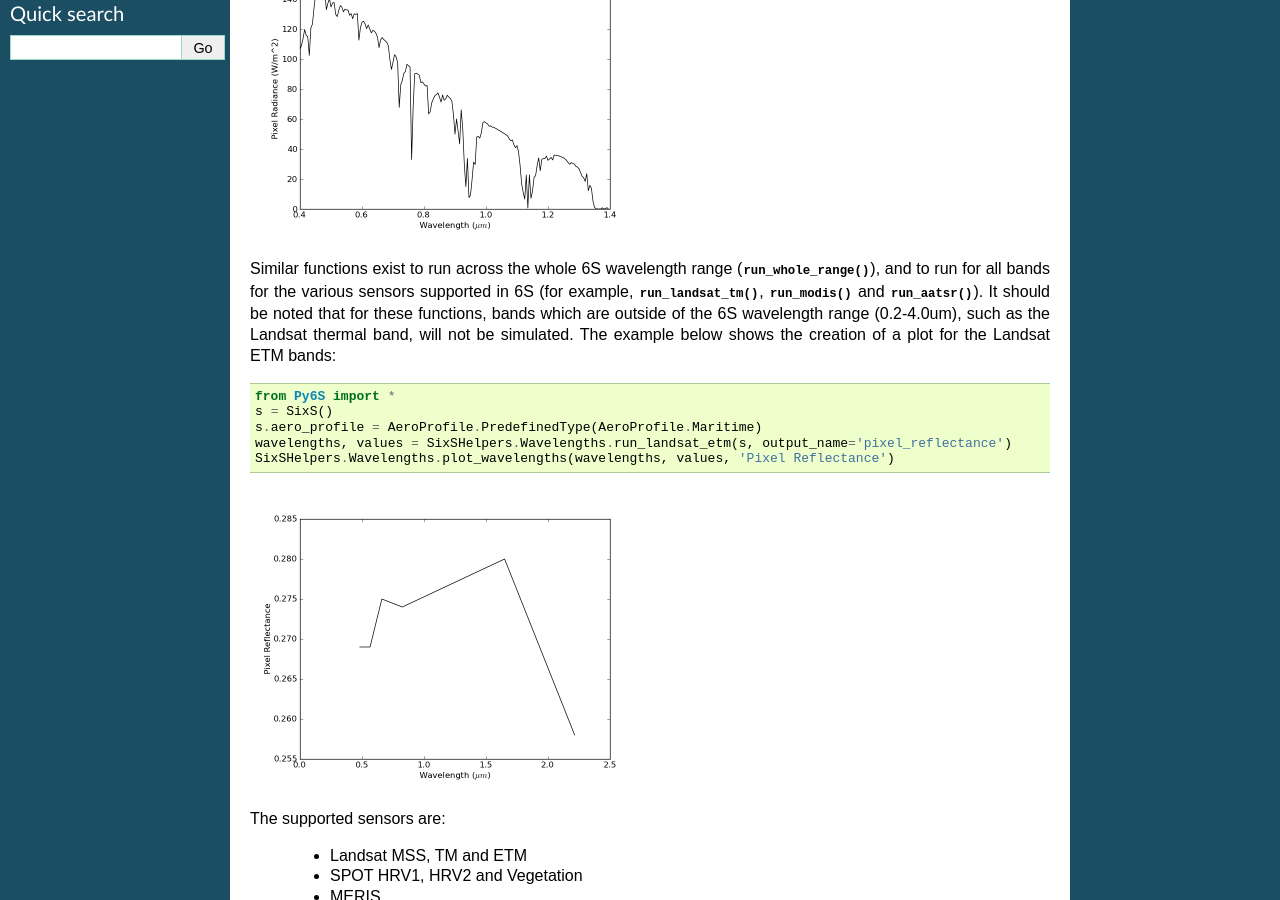
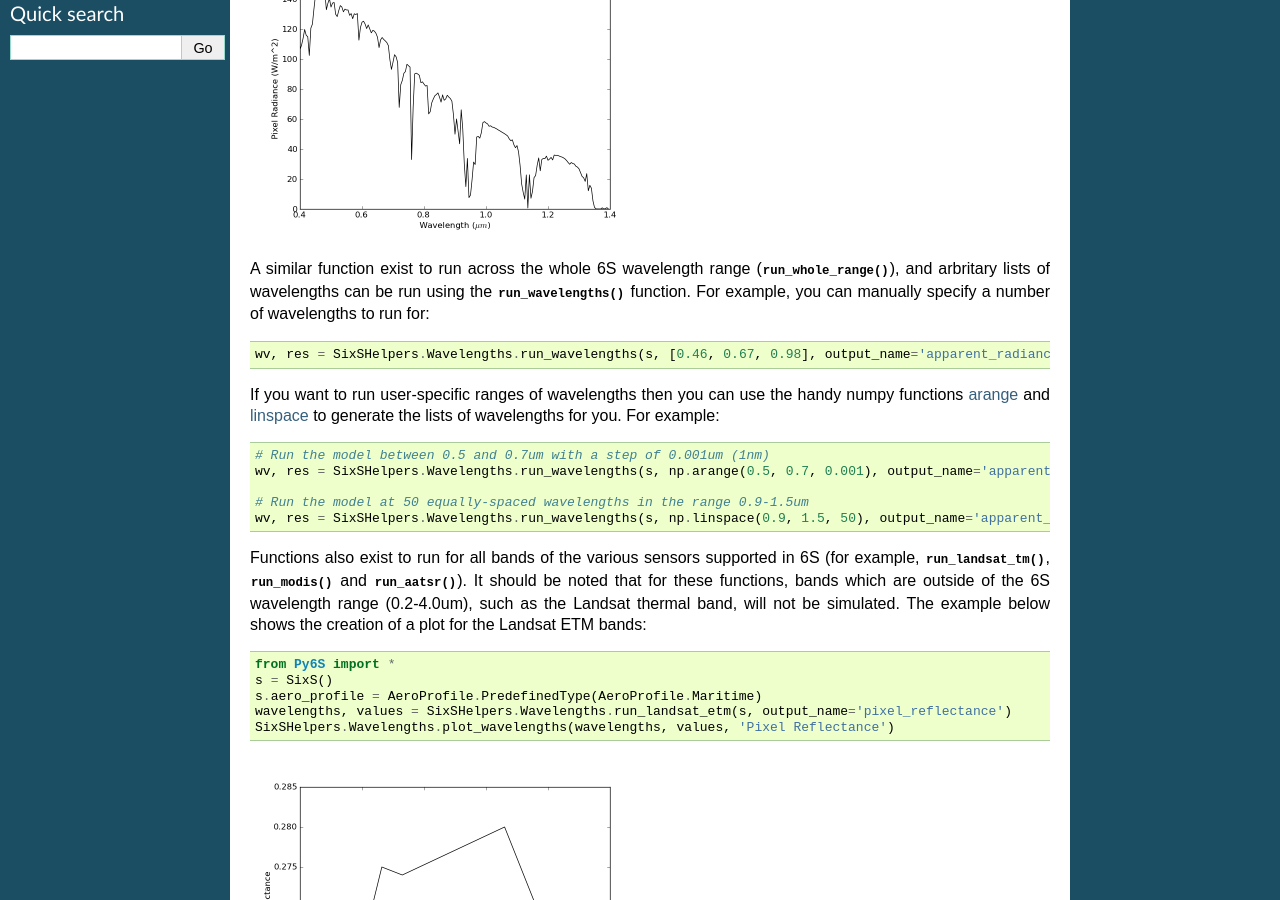
Before and after one commit to robintw/Py6S, a Sphinx documentation site: the page built from doc/source/helpers.rst, in a window 1280 px wide and 900 px high, scrolled down 489 px. Built offline with Sphinx 7.4.7, drawn with Linux system fonts in a browser that asks for light colours.

Commit message:
Updated docs, particularly for run_wavelengths using arange etc

```diff
--- a/doc/source/audience.rst
+++ b/doc/source/audience.rst
@@ -6,7 +6,7 @@ Py6S is an interface to the Second Simulation of the Satellite Signal in the Sol
 The best resources to gain some familiarity with these topics are:
 
 * A basic remote sensing textbook for information on the use of Radiative Transfer Models (look in your local academic library)
-* The original paper on 6S by Vermote et al `here <http://www2.geog.ucl.ac.uk/~mdisney/teaching/PPRS/papers/vermote_etal_IEEE_1997.pdf>`_
+* The original paper on 6S by `Vermote et al <http://www2.geog.ucl.ac.uk/~mdisney/teaching/PPRS/papers/vermote_etal_IEEE_1997.pdf>`_
 * The 6S manual, particularly the first section which introduces the conceptual basis of the model (the later parts document each function in the original Fortran code, which may be less useful), `here <http://6s.ltdri.org/6S_code2_thiner_stuff/6s_ltdri_org_manual.htm>`_.
 
 Py6S is a Python module, so you will need to have a basic understanding of Python programming to use the model. Don't worry too much though - you can use the model without being a Python expert! Some good tutorials for basic Python programming include `LearnPython <http://www.learnpython.org/>`_ and the `Google Python class <https://developers.google.com/edu/python/>`_.
--- a/doc/source/helpers.rst
+++ b/doc/source/helpers.rst
@@ -18,7 +18,19 @@ For example, the following code runs 6S simulations across the Visible-Near Infr
 .. image:: wv_plot.png
     :scale: 50
 
-Similar functions exist to run across the whole 6S wavelength range (:meth:`.run_whole_range`), and to run for all bands for the various sensors supported in 6S (for example, :meth:`.run_landsat_tm`, :meth:`.run_modis` and :meth:`.run_aatsr`). It should be noted that for these functions, bands which are outside of the 6S wavelength range (0.2-4.0um), such as the Landsat thermal band, will not be simulated. The example below shows the creation of a plot for the Landsat ETM bands::
+A similar function exist to run across the whole 6S wavelength range (:meth:`.run_whole_range`), and arbritary lists of wavelengths can be run using the :meth:`.run_wavelengths` function. For example, you can manually specify a number of wavelengths to run for::
+
+  wv, res = SixSHelpers.Wavelengths.run_wavelengths(s, [0.46, 0.67, 0.98], output_name='apparent_radiance')
+
+If you want to run user-specific ranges of wavelengths then you can use the handy numpy functions `arange <http://docs.scipy.org/doc/numpy/reference/generated/numpy.arange.html>`_ and `linspace <http://docs.scipy.org/doc/numpy/reference/generated/numpy.linspace.html>`_ to generate the lists of wavelengths for you. For example::
+
+  # Run the model between 0.5 and 0.7um with a step of 0.001um (1nm)
+  wv, res = SixSHelpers.Wavelengths.run_wavelengths(s, np.arange(0.5, 0.7, 0.001), output_name='apparent_radiance')
+
+  # Run the model at 50 equally-spaced wavelengths in the range 0.9-1.5um
+  wv, res = SixSHelpers.Wavelengths.run_wavelengths(s, np.linspace(0.9, 1.5, 50), output_name='apparent_radiance')
+
+Functions also exist to run for all bands of the various sensors supported in 6S (for example, :meth:`.run_landsat_tm`, :meth:`.run_modis` and :meth:`.run_aatsr`). It should be noted that for these functions, bands which are outside of the 6S wavelength range (0.2-4.0um), such as the Landsat thermal band, will not be simulated. The example below shows the creation of a plot for the Landsat ETM bands::
 
   from Py6S import *
   s = SixS()
--- a/doc/source/index.rst
+++ b/doc/source/index.rst
@@ -11,7 +11,7 @@ Py6S was originally created as part of my PhD, to allow me to easily run a numbe
 
 If you've just arrived here for the first time then you might like to read the :doc:`introduction` and :doc:`audience` pages to see whether Py6S is suitable for your needs, and then follow the :doc:`installation` instructions and then the :doc:`quickstart` guide. The `Py6S posts <http://blog.rtwilson.com/category/my-software/py6s/>`_ on my blog may also be of interest to you, as these explain various features of Py6S using case studies and example code. Full documentation of every function in Py6S can be accessed from the Table of Contents below.
 
-If you need further help, or just want to send me some comments about Py6S, then visit the :doc:`support` page. If you use Py6S as part of some research you publish then you **must** cite the first paper listed on the :doc:`publications` page.
+If you need further help, or just want to send me some comments about Py6S, then visit the :doc:`support` page, where you will find details of the Py6S mailing list. If you use Py6S as part of some research you publish then you **must** cite the first paper listed on the :doc:`publications` page.
 
 Py6S is fully-working, but also under active development. The :doc:`releasenotes` give information on what has changed in recent releases, and the :doc:`roadmap` describes plans for future features.
 
```
Also changed, not shown: other parts of doc/source/index.rst (+2 -0 lines).
